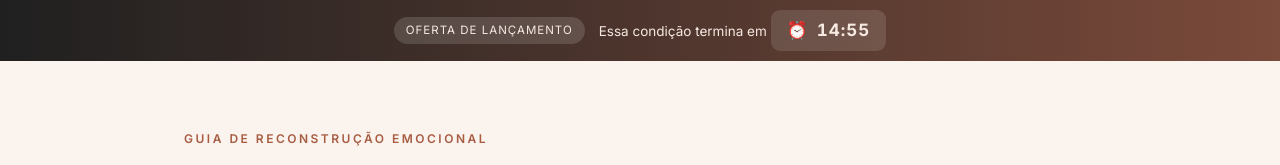
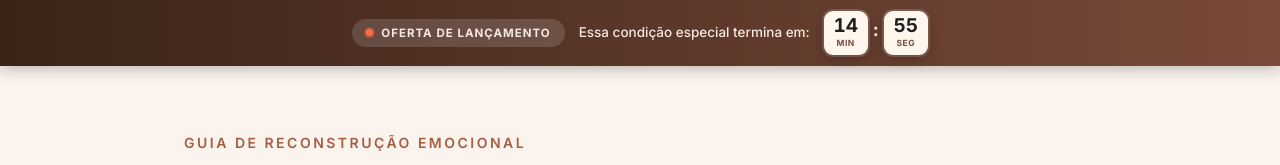
Before and after one commit to viniciusealinecalvi/Solteira-e-Poderosa, a plain HTML site: page index.html in a window 1280 px wide. Shown: the top 165 px of the page. Drawn offline with nearby package versions, Linux system fonts and the light colour scheme; a web font is replaced by a local one.

Commit message:
Modificação das Fonte e Cores

```diff
--- a/css/style.css
+++ b/css/style.css
@@ -27,7 +27,7 @@ h1,h2,h3,.display{ font-family:'Playfair Display', Georgia, serif; }
 img{max-width:100%; height:auto; display:block;}
 .container{ max-width:960px; margin:0 auto; padding:0 24px; }
 .eyebrow{
-  text-transform:uppercase; letter-spacing:2.5px; font-size:12px; font-weight:600;
+  text-transform:uppercase; letter-spacing:2.5px; font-size:14px; font-weight:600;
   color:var(--terracotta); margin-bottom:14px; display:inline-block;
 }
 
@@ -62,23 +62,63 @@ a.btn:focus-visible{
 /* Countdown bar */
 .timerbar{
   position:sticky; top:0; z-index:50;
-  background:linear-gradient(90deg, var(--plum), var(--terracotta-dark));
+  background:linear-gradient(90deg, #3A2418, var(--terracotta-dark));
   color:#f6e9e2;
-  padding:10px 16px;
+  padding:11px 16px;
+  font-size:13.5px;
+  box-shadow:0 2px 16px rgba(0,0,0,.28);
+}
+.timerbar-inner{
+  max-width:960px; margin:0 auto;
   display:flex; align-items:center; justify-content:center; gap:14px;
   flex-wrap:wrap; text-align:center;
-  font-size:13.5px;
 }
-.timerbar b{ font-weight:700; }
+.timerbar-badge{
+  display:inline-flex; align-items:center; gap:8px;
+  background:rgba(255,255,255,0.14); padding:5px 14px; border-radius:100px;
+  font-size:11.5px; font-weight:700; letter-spacing:1px; text-transform:uppercase;
+  white-space:nowrap;
+}
+.timerbar-dot{
+  width:7px; height:7px; border-radius:50%; background:#FF6B45; flex:none;
+  animation: timerDotPulse 1.6s ease-out infinite;
+}
+.timerbar-msg{ font-weight:500; white-space:nowrap; }
+
 .timer-clock{
-  display:inline-flex; align-items:center; gap:8px;
-  background:rgba(255,255,255,0.12); padding:7px 16px; border-radius:9px;
-  font-variant-numeric: tabular-nums; font-weight:700; letter-spacing:1px;
-  font-size:17px;
+  display:inline-flex; align-items:center; gap:5px;
 }
-.timer-tag{
-  background:rgba(255,255,255,0.14); padding:4px 12px; border-radius:100px; font-size:11.5px;
-  letter-spacing:1px; text-transform:uppercase;
+.timer-box{
+  display:flex; flex-direction:column; align-items:center; justify-content:center;
+  min-width:44px; padding:5px 9px 4px; border-radius:9px;
+  background:#FFF6EE; color:var(--plum);
+  box-shadow:0 0 0 2px rgba(255,255,255,.15), 0 4px 14px -2px rgba(0,0,0,.35);
+  animation: timerBoxGlow 2.4s ease-in-out infinite;
+}
+.timer-num{
+  font-variant-numeric: tabular-nums; font-weight:800; font-size:19px; line-height:1;
+}
+.timer-unit{
+  font-size:8.5px; font-weight:700; letter-spacing:.5px; text-transform:uppercase;
+  color:var(--terracotta-dark); margin-top:2px;
+}
+.timer-colon{
+  font-weight:800; font-size:18px; line-height:1; padding-bottom:6px;
+  animation: timerColonBlink 1s steps(1) infinite;
+}
+
+@keyframes timerDotPulse{
+  0%{ box-shadow:0 0 0 0 rgba(255,107,69,.65); }
+  70%{ box-shadow:0 0 0 6px rgba(255,107,69,0); }
+  100%{ box-shadow:0 0 0 0 rgba(255,107,69,0); }
+}
+@keyframes timerBoxGlow{
+  0%,100%{ box-shadow:0 0 0 2px rgba(255,255,255,.15), 0 4px 14px -2px rgba(0,0,0,.35); }
+  50%{ box-shadow:0 0 0 2px rgba(255,255,255,.32), 0 4px 20px 0 rgba(255,138,90,.6); }
+}
+@keyframes timerColonBlink{
+  0%,49%{ opacity:1; }
+  50%,100%{ opacity:.25; }
 }
 
 /* Hero */
@@ -113,26 +153,26 @@ a.btn:focus-visible{
 
 /* Bullets */
 .learn{ padding:20px 0 70px; }
-.learn h2{ text-align:center; font-size:30px; color:var(--plum); max-width:26ch; margin:0 auto 40px; }
+.learn h2{ text-align:center; font-size:35px; color:var(--plum); max-width:26ch; margin:0 auto 40px; }
 .learn-grid{ display:grid; grid-template-columns:1fr 1fr; gap:20px; }
 .learn-item{
   background:var(--paper); border:1px solid var(--line); border-radius:16px; padding:20px 22px;
   display:flex; gap:14px; align-items:flex-start;
 }
 .learn-item .mark{ color:var(--terracotta); font-size:20px; line-height:1; margin-top:2px; }
-.learn-item p{ font-size:14.5px; color:var(--ink); }
+.learn-item p{ font-size:16px; color:var(--ink); }
 
 /* Modules */
 .modules{ padding:70px 0; background:var(--cream-2); }
-.modules h2{ text-align:center; font-size:30px; color:var(--plum); margin-bottom:10px; }
-.modules .sub{ text-align:center; color:var(--ink-soft); margin-bottom:44px; font-size:15px; }
+.modules h2{ text-align:center; font-size:35px; color:var(--plum); margin-bottom:10px; }
+.modules .sub{ text-align:center; color:var(--ink-soft); margin-bottom:44px; font-size:16px; }
 .module-row{
   display:grid; grid-template-columns:80px 1fr; gap:22px; padding:26px 0; border-top:1px dashed var(--line);
 }
 .module-row:last-of-type{ border-bottom:1px dashed var(--line); }
 .module-num{ font-family:'Playfair Display',serif; font-size:34px; color:var(--blush-deep); font-weight:700; }
 .module-row h3{ font-size:19px; color:var(--plum); margin-bottom:6px; }
-.module-row p{ font-size:14.5px; color:var(--ink-soft); }
+.module-row p{ font-size:16px; color:var(--ink-soft); }
 .module-bonus{ margin-top:18px; background:var(--paper); border:1px solid var(--line); border-radius:14px; padding:18px 20px; font-size:14.5px; }
 .module-bonus b{ color:var(--terracotta-dark); }
 
@@ -171,13 +211,13 @@ a.btn:focus-visible{
 }
 .offer-card h3{ font-size:24px; color:var(--plum); margin-top:10px; }
 .urgency-banner{
-  background:linear-gradient(135deg, var(--plum), var(--terracotta-dark));
-  color:#fdf1ea; font-weight:700; font-size:16.5px; line-height:1.5;
+  background:linear-gradient(135deg, #3A2418, var(--terracotta-dark));
+  color:#fdf1ea; font-weight:700; font-size:18.5px; line-height:1.5;
   text-align:left; padding:22px 26px; margin:-48px -48px 26px -48px;
   border-radius:26px 26px 0 0;
 }
 @media (max-width: 820px){
-  .urgency-banner{ margin:-32px -22px 22px -22px; padding:20px 22px; font-size:15px; border-radius:22px 22px 0 0; }
+  .urgency-banner{ margin:-32px -22px 22px -22px; padding:20px 22px; font-size:16.5px; border-radius:22px 22px 0 0; }
 }
 .offer-list{ text-align:left; margin:26px auto; max-width:420px; }
 .offer-list li{ list-style:none; display:flex; gap:10px; padding:8px 0; font-size:14.5px; border-bottom:1px dashed var(--line); }
--- a/index.html
+++ b/index.html
@@ -112,8 +112,24 @@ if('scrollRestoration' in history){ history.scrollRestoration = 'manual'; }
 <a href="#main-content" class="skip-link">Pular para o conteúdo principal</a>
 
 <div class="timerbar">
-  <span class="timer-tag">Oferta de lançamento</span>
-  <span>Essa condição termina em <span class="timer-clock" aria-hidden="true">⏰ <span id="clock">15:00</span></span></span>
+  <div class="timerbar-inner">
+    <span class="timerbar-badge">
+      <span class="timerbar-dot" aria-hidden="true"></span>
+      Oferta de lançamento
+    </span>
+    <span class="timerbar-msg">Essa condição especial termina em:</span>
+    <div class="timer-clock" aria-hidden="true">
+      <div class="timer-box">
+        <span class="timer-num" id="clock-min">15</span>
+        <span class="timer-unit">min</span>
+      </div>
+      <span class="timer-colon">:</span>
+      <div class="timer-box">
+        <span class="timer-num" id="clock-sec">00</span>
+        <span class="timer-unit">seg</span>
+      </div>
+    </div>
+  </div>
 </div>
 
 <header class="hero">
--- a/js/main.js
+++ b/js/main.js
@@ -8,7 +8,8 @@
   } else {
     deadline = parseInt(deadline, 10);
   }
-  var clock = document.getElementById('clock');
+  var clockMin = document.getElementById('clock-min');
+  var clockSec = document.getElementById('clock-sec');
   function tick(){
     var remaining = deadline - Date.now();
     if(remaining <= 0){
@@ -18,7 +19,8 @@
     }
     var m = Math.floor(remaining / 60000);
     var s = Math.floor((remaining % 60000) / 1000);
-    clock.textContent = (m<10?'0':'')+m+':'+(s<10?'0':'')+s;
+    clockMin.textContent = (m<10?'0':'')+m;
+    clockSec.textContent = (s<10?'0':'')+s;
   }
   tick();
   setInterval(tick, 1000);
```
Also changed, not shown: 1 other file.
